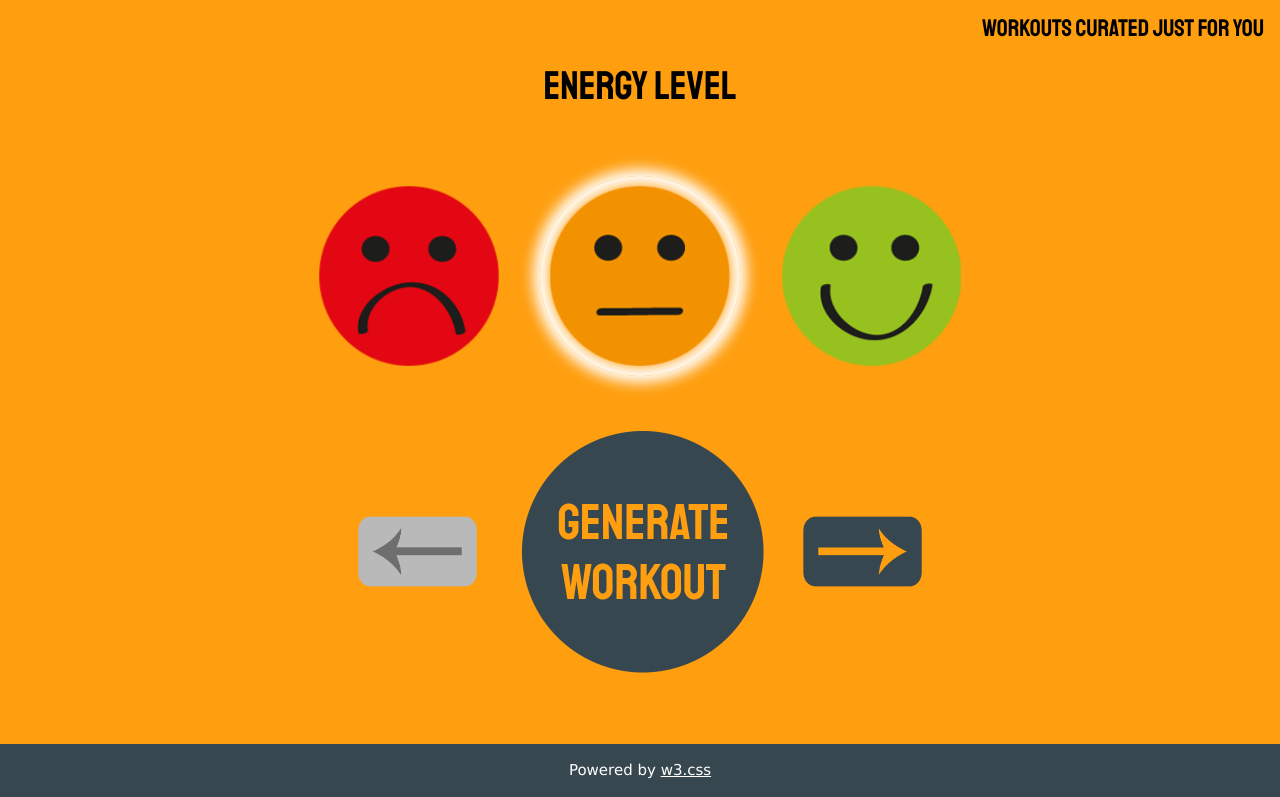
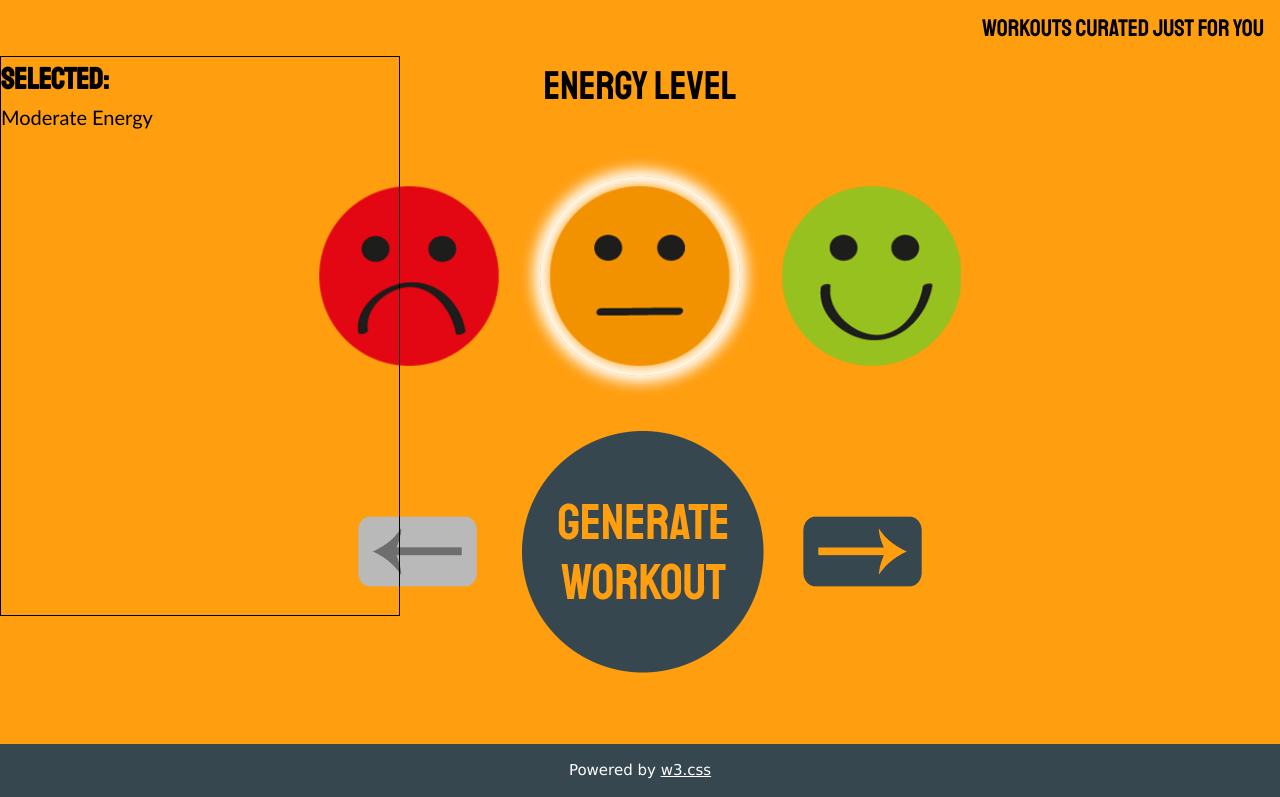
Before and after one commit to NaomiHYNg/DCPNN-c4920project, a Flask app: page / in a window 1280 px wide. Shown: the part 120-917 px from the top of the page. Run offline with Flask 2, Linux system fonts and the light colour scheme.

Commit message:
Added selected sidebar on homescreen, so the user knows what they have selected without remembering or pressing the arrow buttons to check.

```diff
--- a/templates/home.html
+++ b/templates/home.html
@@ -12,7 +12,9 @@
 
     <script>
 
-        window.id = 1
+        window.id = 1;
+        window.energy_levels = ['Low Energy', 'Moderate Energy', 'High Energy'];
+        window.selected_list = [];
 
         function hover(element) {
           element.setAttribute('src', '/static/images/' + element.name + 'Hover.png');
@@ -22,27 +24,59 @@
           element.setAttribute('src', '/static/images/' + element.name + '.png');
         }
 
+        function updateSelected(id, string) {
+
+            if (document.getElementById(id).checked == true) {
+
+                if (document.getElementById(id).type == "radio") {
+                    if (window.selected_list.indexOf(string) == -1) {
+                        window.selected_list.unshift(string);
+
+                        for (i = 0; i < window.energy_levels.length; i++) {
+                          if (window.energy_levels[i] == string) {
+                            continue;
+                          } else {
+                            if (window.selected_list.indexOf(window.energy_levels[i]) > -1) {
+                                window.selected_list.splice(window.selected_list.indexOf(window.energy_levels[i]), 1);
+                            }
+                          }
+                        }
+
+                        document.getElementById("selected").innerHTML = window.selected_list.join("<br>")
+                        return;
+                    } else {
+                        return;
+                    }
+                }
+
+                window.selected_list.push(string);
+                document.getElementById("selected").innerHTML = window.selected_list.join("<br>")
+            } else {
+                window.selected_list.splice(window.selected_list.indexOf(string), 1);
+                document.getElementById("selected").innerHTML = window.selected_list.join("<br>")
+            }
+        }
 
         function nextOption() {
 
           if (window.id == 3) {
-            return
+            return;
           }
 
           window.id = window.id + 1
 
           if (window.id == 3) {
-            document.getElementById('next').setAttribute('src', '/static/images/arrowDisabled.png')
+            document.getElementById('next').setAttribute('src', '/static/images/arrowDisabled.png');
           } else {
-            document.getElementById('next').setAttribute('src', '/static/images/arrow.png')
-            document.getElementById('prev').setAttribute('src', '/static/images/arrow.png')
+            document.getElementById('next').setAttribute('src', '/static/images/arrow.png');
+            document.getElementById('prev').setAttribute('src', '/static/images/arrow.png');
           }
 
           var i;
           var x = document.getElementsByClassName("option");
           for (i = 0; i < x.length; i++) {
             x[i].style.display = "none";
-            x[i].setAttribute('src', '/static/images/arrow.png')
+            x[i].setAttribute('src', '/static/images/arrow.png');
           }
           document.getElementById(window.id).style.display = "block";
 
@@ -84,6 +118,16 @@
 
         <form action="{{ url_for('generate') }}" method="POST">
 
+            <div class="w3-staatliches w3-sidebar w3-bar-block" style="background-color:transparent;border:1px solid black;font-size:30px;height:70%;width:400px">
+                <span style="font-weight:bold">
+                    Selected:
+                </span>
+                <br>
+                <div class="w3-sidebar" id="selected" style="background-color:transparent;font-family:Trebuchet MS, Helvetica, sans-serif;font-size:20px;height:60%;width:390px">
+                Moderate Energy
+                </div>
+            </div>
+
             <div class="w3-container w3-center">
                 <div class="option w3-staatliches" id="1" style="font-size:40px;margin-bottom:50px">
                     <label class="w3-animate-opacity">
@@ -92,17 +136,17 @@
                     <br>
                     <br>
                     <label class="w3-animate-opacity" style="margin-right:25px">
-                        <input type="radio" name="energy" value="3">
+                        <input id=LowEnergyRadio type="radio" name="energy" value="3" onclick="updateSelected(id, 'Low Energy')">
                         <img name="sad" src="/static/images/sad.png" onmouseover="hover(this);" onmouseout="unhover(this);" style="height:200px; width:200px; vertical-align:middle;border-radius: 80%;">
                     </label>
 
                     <label class="w3-animate-opacity">
-                        <input type="radio" name="energy" value="6" checked>
+                        <input id=ModerateEnergyRadio type="radio" name="energy" value="6" checked onclick="updateSelected(id, 'Moderate Energy')">
                         <img name="neutral" src="/static/images/neutral.png" onmouseover="hover(this);" onmouseout="unhover(this);" style="height:200px; width:200px; vertical-align:middle;border-radius: 80%;">
                     </label>
 
                     <label class="w3-animate-opacity" style="margin-left:25px">
-                      <input type="radio" name="energy" value="9">
+                      <input id=HighEnergyRadio type="radio" name="energy" value="9" onclick="updateSelected(id, 'High Energy')">
                       <img name="happy" src="/static/images/happy.png" onmouseover="hover(this);" onmouseout="unhover(this);" style="height:200px; width:200px; vertical-align:middle;border-radius: 80%;">
                     </label>
                 </div>
```
Also changed, not shown: other parts of templates/home.html (+30 -30 lines).
